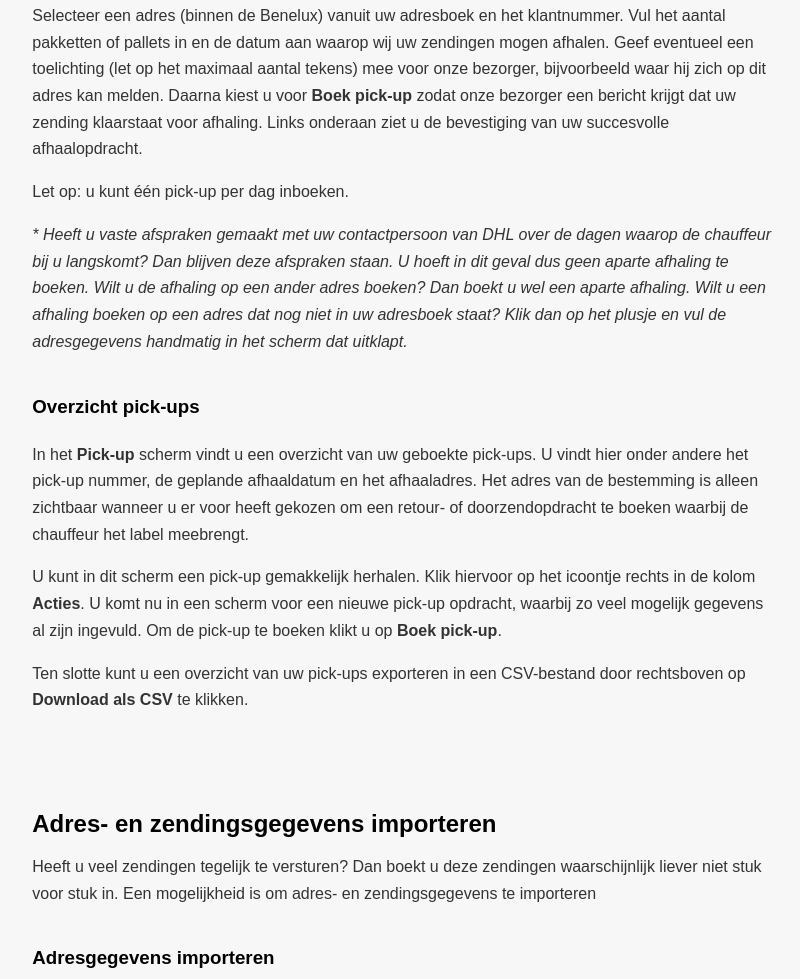
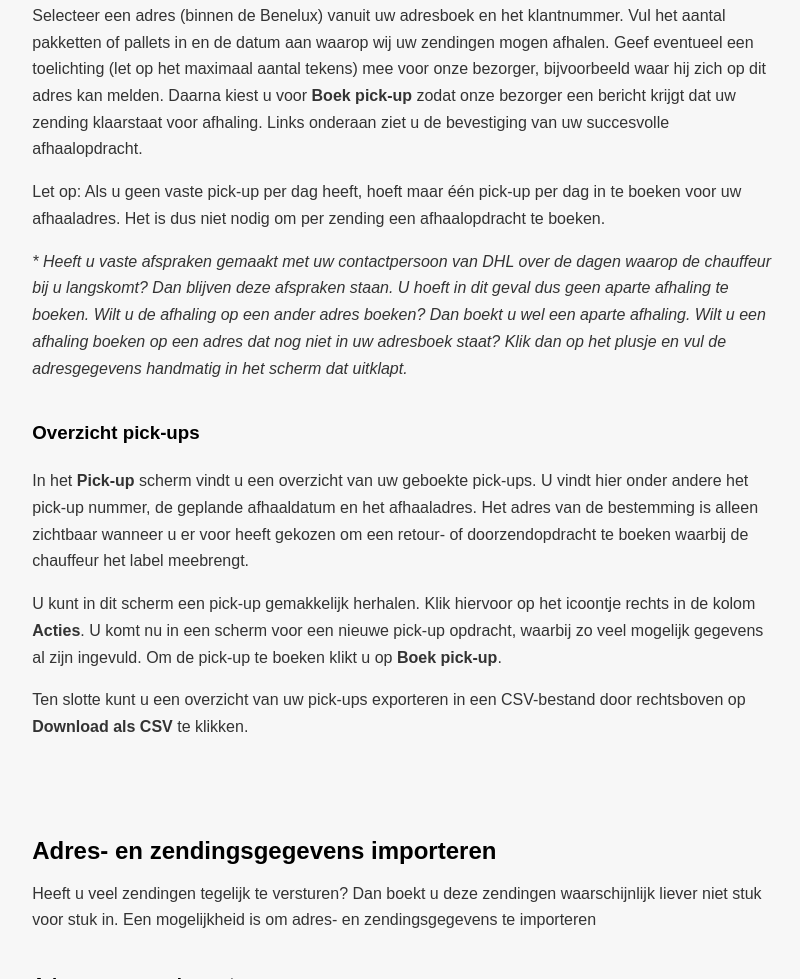
Before and after one commit to manishkaramnarain/handleiding-my-dhl-parcel, a plain HTML site: page index.html in a window 1280 px wide. Shown: the part 6752-7731 px from the top of the page, without its empty margins (405-1205 px from the left). Drawn offline with nearby package versions, Linux system fonts and the light colour scheme; a web font is replaced by a local one.

Commit message:
Update index.html

```diff
--- a/index.html
+++ b/index.html
@@ -602,7 +602,7 @@ a.buttonText {
 
                 <img_bookpickup>
 
-                    <p>Let op: u kunt één pick-up per dag inboeken.</p>
+                    <p>Let op: Als u geen vaste pick-up per dag heeft, hoeft maar één pick-up per dag in te boeken voor uw afhaaladres. Het is dus niet nodig om per zending een afhaalopdracht te boeken.</p>
 
                     <p><i>* Heeft u vaste afspraken gemaakt met uw contactpersoon van DHL over de dagen waarop de chauffeur bij u langskomt? Dan blijven deze afspraken staan. U hoeft in dit geval dus geen aparte afhaling te boeken. Wilt u de afhaling op een ander adres boeken? Dan boekt u wel een aparte afhaling. Wilt u een afhaling boeken op een adres dat nog niet in uw adresboek staat? Klik dan op het plusje en vul de adresgegevens handmatig in het scherm dat uitklapt. </i></p>
 
```
